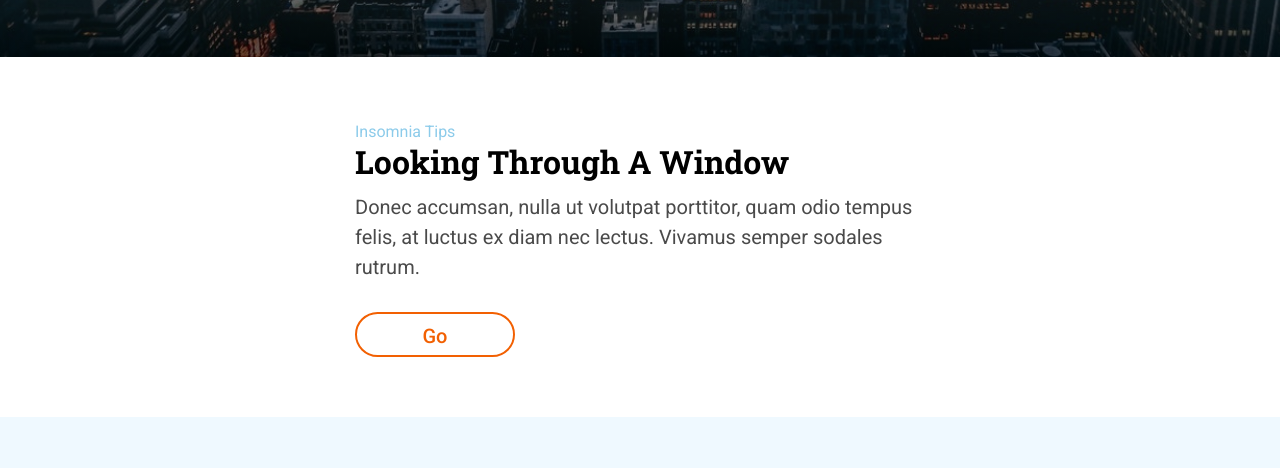
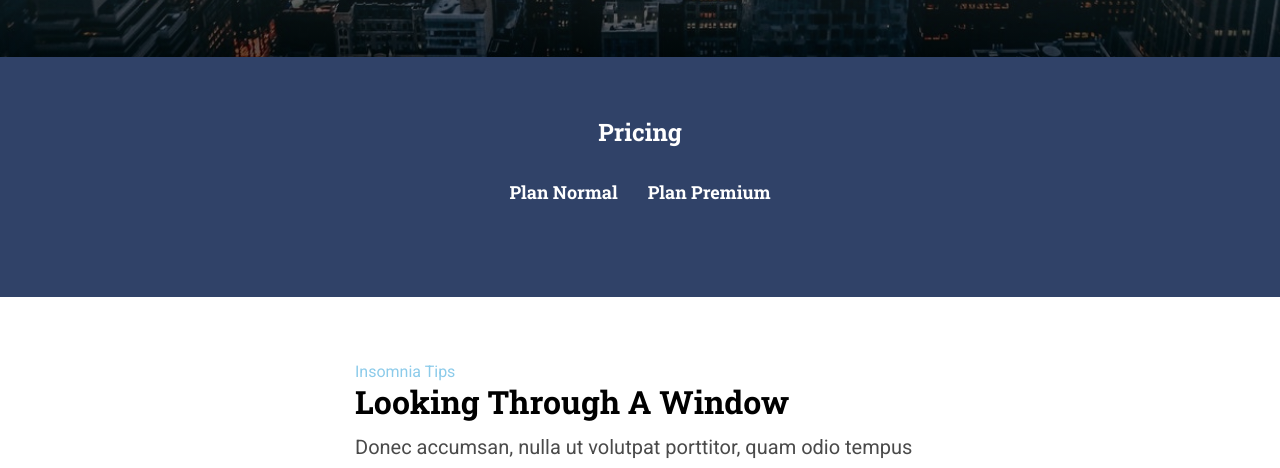
Before and after one commit to claudiasanes/modulo-1-evaluacion-final-claudiasanes, a website: page src/html/index.html in a window 1280 px wide. Shown: the part 743-1211 px from the top of the page. Drawn offline with nearby package versions, Linux system fonts and the light colour scheme; files that its build step writes are made by us from their sources; files whose address does not match are found by name.

Commit message:
evaluation

```diff
--- a/src/html/partials/main.html
+++ b/src/html/partials/main.html
@@ -1,4 +1,5 @@
 <main class="main">
+  <include src="./pricing.html"></include>
   <include src="./module-1.html"></include>
   <include src="./module-2.html"></include>
 </main>
--- /dev/null
+++ b/src/html/partials/pricing.html
@@ -0,0 +1,9 @@
+<section class="pricing">
+  <div class="wrapper">
+    <h2 class="title">pricing</h2>
+    <div class="container">
+      <h4 class="container__normal">plan normal</h4>
+      <h4 class="container__premium">plan premium</h4>
+    </div>
+  </div>
+</section>
--- /dev/null
+++ b/src/scss/layout/_pricing.scss
@@ -0,0 +1,54 @@
+.pricing {
+  width: 100%;
+  background-color: $color-primary;
+
+  .title {
+    grid-area: tittle;
+    font-family: $font-family-tittle;
+    color: $color-light;
+    font-size: 2.4rem;
+    line-height: 30px;
+    text-transform: capitalize;
+    text-align: center;
+  }
+
+  .container {
+    display: flex;
+    flex-direction: column;
+    justify-content: center;
+    align-items: center;
+    text-align: center;
+    padding: 30px;
+
+    &__normal {
+      font-family: $font-family-tittle;
+      font-size: 1.8rem;
+      line-height: 30px;
+      text-align: center;
+      color: $color-light;
+      text-transform: capitalize;
+      @include tablet {
+        padding-right: 15px;
+      }
+    }
+
+    &__premium {
+      font-family: $font-family-tittle;
+      font-size: 1.8rem;
+      line-height: 30px;
+      text-align: center;
+      color: $color-light;
+      text-transform: capitalize;
+      @include tablet {
+        padding-left: 15px;
+      }
+    }
+
+    @include tablet {
+      flex-direction: row;
+      justify-content: center;
+      text-align: center;
+      padding: 30px;
+    }
+  }
+}
--- a/src/scss/main.scss
+++ b/src/scss/main.scss
@@ -6,6 +6,7 @@
 
 /* LAYOUT */
 @import "layout/header";
+@import "layout/pricing";
 @import "layout/module1";
 @import "layout/module2";
 @import "layout/footer";
```
